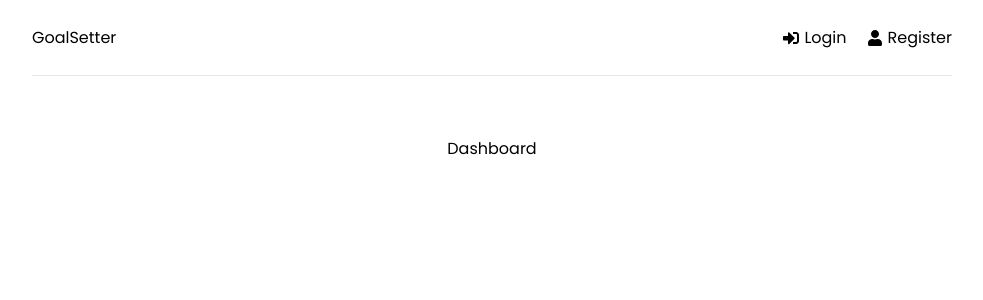
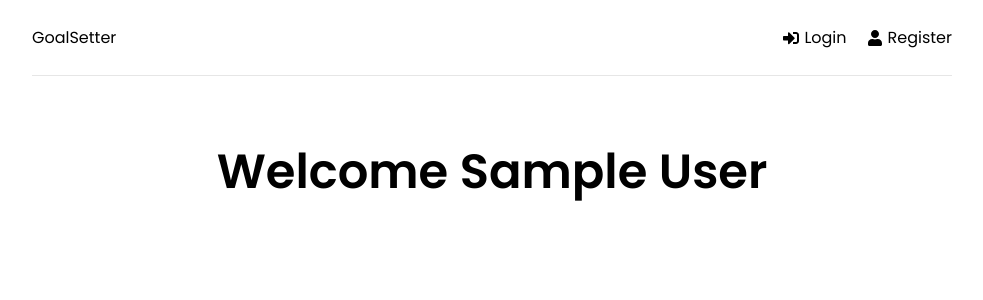
Before and after one commit to adamrayw/mern-goalsetter, a React (Create React App) app in the folder frontend/: page / in a window 1280 px wide. Shown: the top 300 px of the page, without its empty margins (148-1131 px from the left). Built offline with nearby package versions, Linux system fonts and the light colour scheme; sample sign-in values are in the browser's storage.

Commit message:
restrict dashboard

```diff
--- a/frontend/src/pages/Dashboard.jsx
+++ b/frontend/src/pages/Dashboard.jsx
@@ -1,6 +1,24 @@
+import { useEffect } from 'react'
+import { useSelector } from 'react-redux'
+import { useNavigate } from 'react-router-dom'
+
 function Dashboard() {
+    const navigate = useNavigate()
+
+    const { user } = useSelector((state) => state.auth)
+
+    useEffect(() => {
+        if (!user) {
+            navigate('/login')
+        }
+    }, [user, navigate])
+
     return (
-        <>Dashboard</>
+        <>
+            <section className="heading">
+                <h1>Welcome {user && user.name}</h1>
+            </section>
+        </>
     )
 }
 
```
